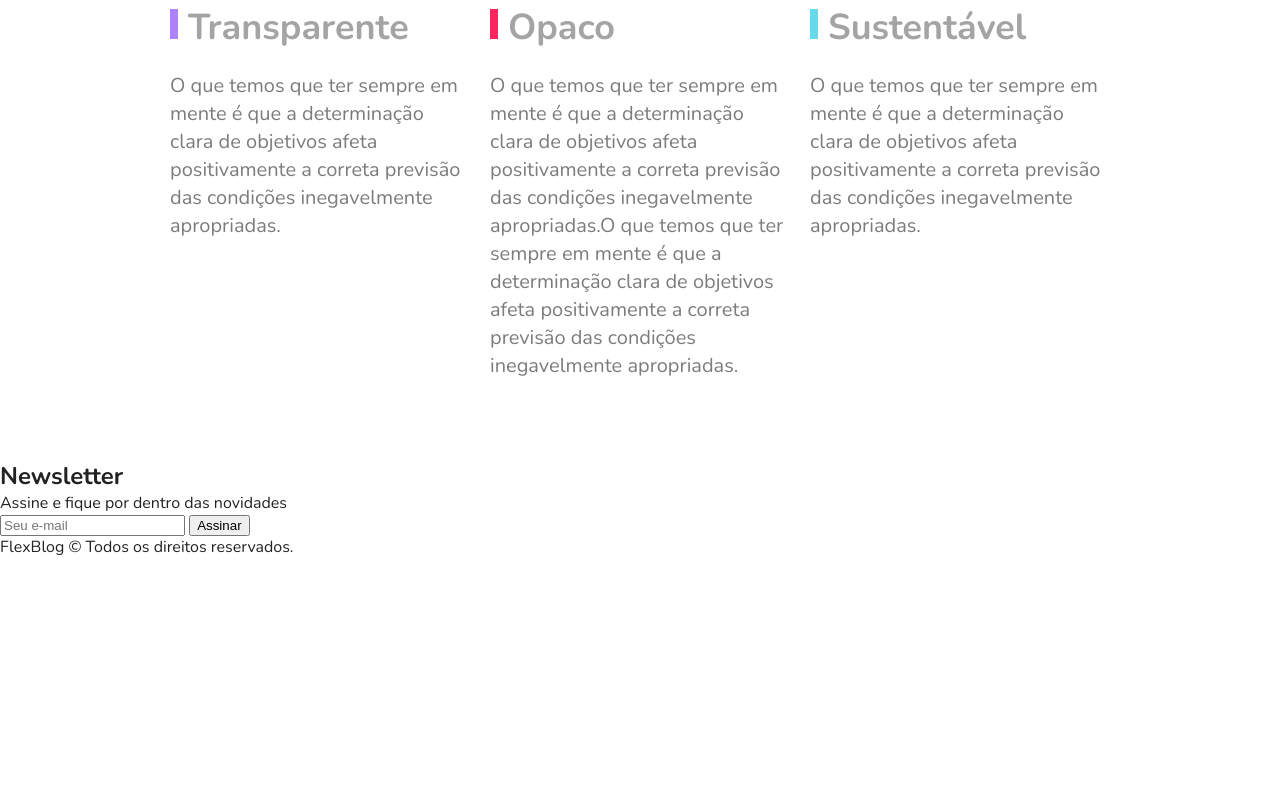
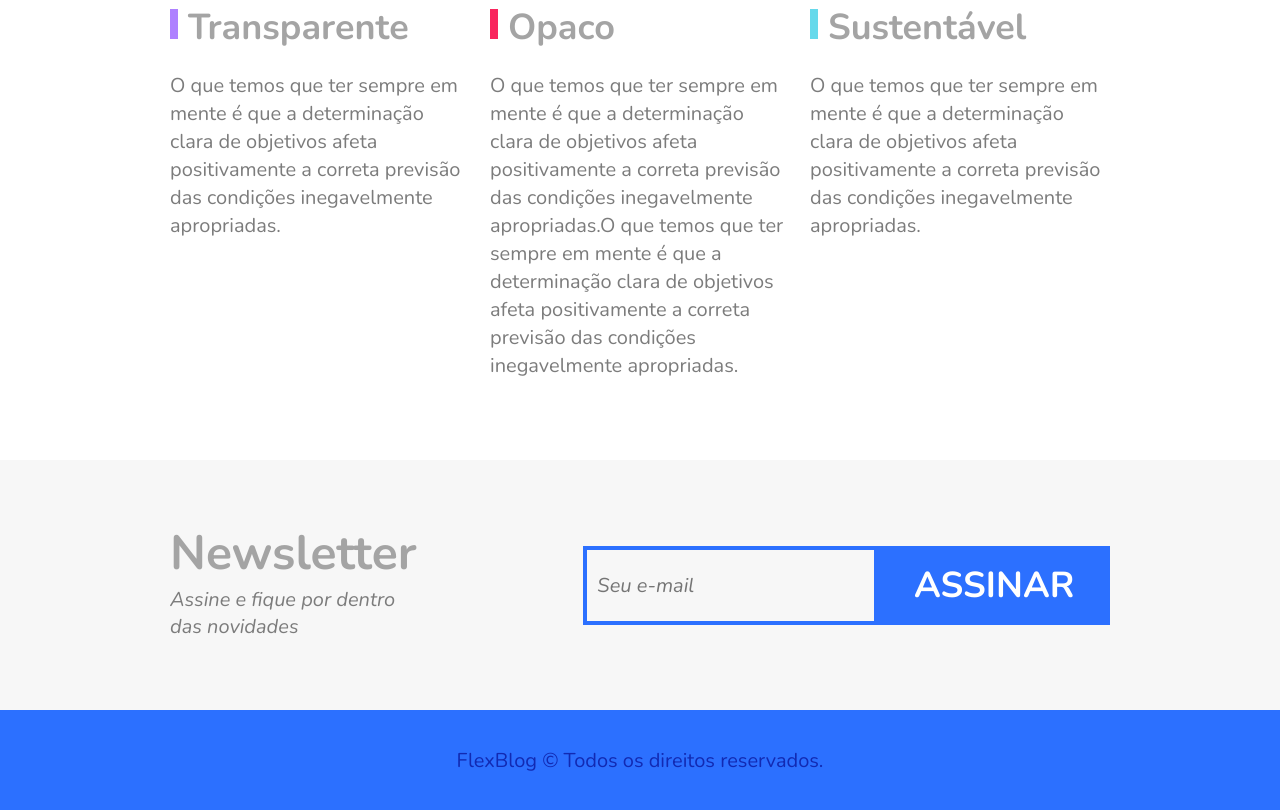
Before and after one commit to GoharaJunior/flexblog, a plain HTML site: page index.html in a window 1280 px wide. Shown: the part 3092-3902 px from the top of the page. Before the commit the page ends 3650 px from the top, so only its background shows below. Drawn offline with nearby package versions, Linux system fonts and the light colour scheme.

Commit message:
Projeto Finalizado!

```diff
--- a/css/style.css
+++ b/css/style.css
@@ -300,3 +300,83 @@ img {
   line-height: 1.4;
   color: #7c7c7c;
 }
+/*===NEWSLETTER===*/
+.newsletter {
+  background: #f7f7f7;
+  padding: 60px calc((100% - 960px) / 2);
+  display: flex;
+  flex-wrap: wrap;
+}
+
+.newsletter-info {
+  flex: 1 1 260px;
+  margin: 0 10px;
+}
+
+.newsletter-info h1 {
+  font-size: 3em;
+  color: #a4a4a4;
+}
+
+.newsletter-info p {
+  font-size: 1.25em;
+  font-style: italic;
+  max-width: 230px;
+  color: #7c7c7c;
+  margin-bottom: 10px;
+}
+
+.newsletter-form {
+  flex: 2 1 260px;
+  margin: 0 10px;
+  align-self: center;
+  display: flex;
+  flex-wrap: wrap;
+}
+
+.newsletter-form input {
+  flex: 3 1 200px;
+  font-size: 1.25em;
+  color: #7c7c7c;
+  font-style: italic;
+  font-family: "Nunito", Helvetica, Arial, sans-serif;
+  border: 4px solid #2c70ff;
+  background: transparent;
+  padding: 15px 10px;
+  margin: 0px;
+  border-radius: 0px;
+}
+
+.newsletter-form button {
+  flex: 1 1 200px;
+  font-family: "Nunito", Helvetica, Arial, sans-serif;
+  font-size: 2.25em;
+  font-weight: bold;
+  text-transform: uppercase;
+  background: #2c70ff;
+  color: #fff;
+  margin: 0;
+  cursor: pointer;
+  border: none;
+  padding: 15px 10px;
+}
+
+@media (max-width: 600px) {
+  .newsletter-form button {
+    font-size: 1.5em;
+  }
+}
+/*===FOOTER===*/
+.footer {
+  display: flex;
+  background: #2c70ff;
+  height: 100px;
+  align-items: center;
+}
+
+.footer p {
+  flex: 1;
+  text-align: center;
+  font-size: 1.25em;
+  color: #122ab2;
+}
```
